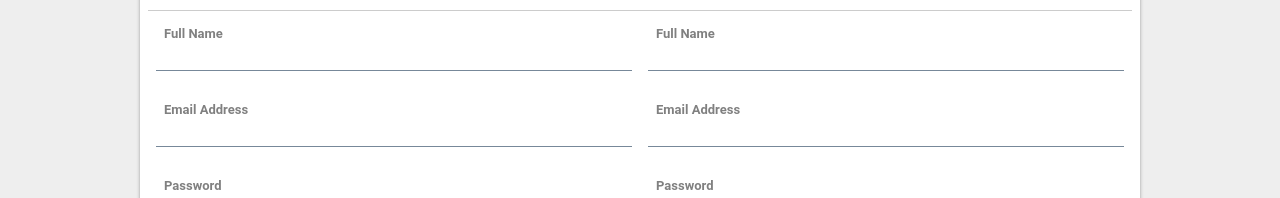
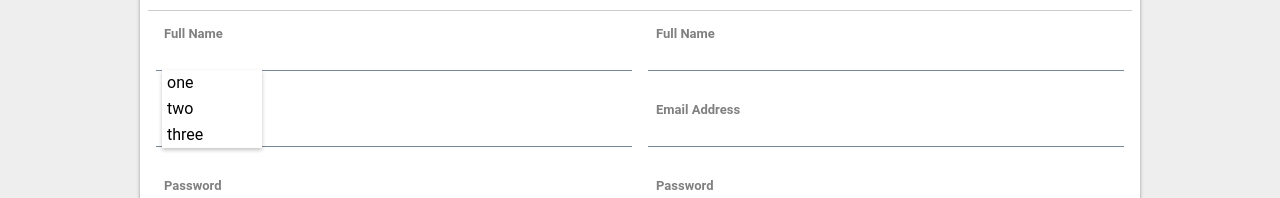
Before and after one commit to gooeywizard/gooey-ui, a Vue app: page / in a window 1280 px wide. Shown: the part 382-580 px from the top of the page. Built offline with nearby package versions, Linux system fonts and the light colour scheme.

Commit message:
Started adding dropdown menu option to input field.

```diff
--- a/src/App.vue
+++ b/src/App.vue
@@ -19,7 +19,7 @@
 					<div class="gw-column col-50">
 						<h5 class="gw-box-header">Editable</h5>
 
-						<gui-input type="text" label="Full Name" v-model="fullName" validate="required" name="fullName" error-msg="Please enter your name."></gui-input>
+						<gui-input type="text" label="Full Name" menu="true" v-model="fullName" validate="required" name="fullName" error-msg="Please enter your name."></gui-input>
 
 						<gui-input type="email" label="Email Address" v-model="email" validate="required|email" name="email" error-msg="Please enter your email address in the format: email@email.com"></gui-input>
 
--- a/src/assets/scss/gooey-ui.scss
+++ b/src/assets/scss/gooey-ui.scss
@@ -122,7 +122,8 @@ body {
 	padding: 5px;
 }
 
-.gw-list-item:hover {
+.gw-list-item:hover,
+.gw-list-item.highlight {
 	background-color: $default-light;
 	cursor: pointer;
 }
--- a/src/components/gui-input.vue
+++ b/src/components/gui-input.vue
@@ -10,6 +10,12 @@
 				<input :type="type" ref="input" :id="inputId" :value="value" :name="name" :readonly="readonly" v-validate="validate && !readonly ? validate : ''"
 						@focus="focusHandler" @blur="blurHandler"  @input="updateModel">
 
+				<ul class="gw-list shadow" v-if="menu">
+					<li class="gw-list-item" v-for="(item, i) in options" :key="i" :class="getHighlightedClass(item)">
+						{{ item.value }}
+					</li>
+				</ul>
+
 			</div>
 
 			<div class="gw-field-feedback" v-if="validate && !readonly && errorMessage && errors.has(name) && fields[name].dirty && fields[name].touched">{{ errorMessage }}</div>
@@ -21,15 +27,19 @@
 <script>
 	export default {
 		name: 'gui-input',
+
 		data () {
 			return {
 				hasFocus: false,
 				inputId: this._uid + '-input',
 				labelStyle: '',
-				fieldTypes: ['text','email','password','date']
+				fieldTypes: ['text','email','password','date'],
+				options: [{ value:'one'}, {value:'two'}, {value:'three'}]
 			}
 		},
-		props: ['label','validate','type','name','error-msg','readonly','value','label-width'],
+
+		props: ['label','validate','type','name','error-msg','readonly','value','label-width','menu'],
+
 		created() {
 			this.$data.labelStyle = 'width: ' + this.$props.labelWidth;
 		},
@@ -56,7 +66,13 @@
 
 		methods: {
 			updateModel: function() {
-				this.$emit('input', this.$refs.input.value);
+				let value = this.$refs.input.value;
+				this.$emit('input', value);
+
+				let items = this.$data.options || [];
+				if(items.length > 0) {
+					this.updateHighlighted(value, items);
+				}
 			},
 			focusHandler: function() {
 				if(!this.$props.readonly) {
@@ -83,30 +99,47 @@
 				}
 
 				return {};
+			},
+
+			getHighlightedClass: function(item) {
+				return { 'highlight': item.highlighted };
+			},
+
+			updateHighlighted: function(value, items) {
+				if(items.length > 0) {
+					let found = false;
+
+					for(let i = 0; i < items.length; i++) {
+						let item = items[i];
+
+						if(!found && item.value.indexOf(value) >= 0) {
+							item.highlighted = true;
+							found = true;
+						} else {
+							item.highlighted = false;
+						}
+					}
+
+					if(!found) {
+						items[0].highlighted = true;
+					}
+				}
 			}
 		}
 	}
 </script>
 
-<!-- Add "scoped" attribute to limit CSS to this component only -->
 <style scoped>
-/*
-h1, h2 {
-  font-weight: normal;
+.gw-list {
+	position: absolute;
+	margin-top: 30px;
+	z-index: 1000;
+	background-color: #FFF;
+	min-width: 100px;
+	box-shadow: 0 2px 4px rgba(0, 0, 0, 0.24);
 }
 
-ul {
-  list-style-type: none;
-  padding: 0;
+.gw-list-item {
+
 }
-
-li {
-  display: inline-block;
-  margin: 0 10px;
-}
-
-a {
-  color: #42b983;
-}
-*/
 </style>
```
